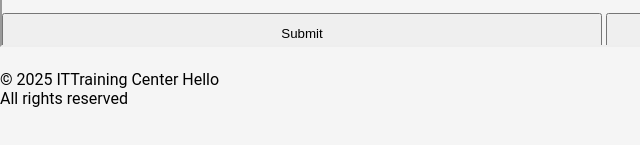
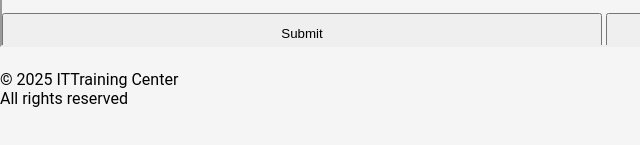
Before and after one commit to anil-golfutar/web1pm, a plain HTML site: page Practice/index.html in a window 1280 px wide. Shown: the part 609-754 px from the top of the page, 0-640 px from the left. Drawn offline with Linux system fonts and the light colour scheme.

Commit message:
Update index.html

```diff
--- a/Practice/index.html
+++ b/Practice/index.html
@@ -24,7 +24,7 @@
       <iframe src="home.html" name="page" width="1500" height="500"></iframe>
       <br /><br />
       <footer>
-        <p>&copy; 2025 ITTraining Center Hello</p>
+        <p>&copy; 2025 ITTraining Center</p>
         <p>All rights reserved</p>
       </footer>
     </blockquote>
```
